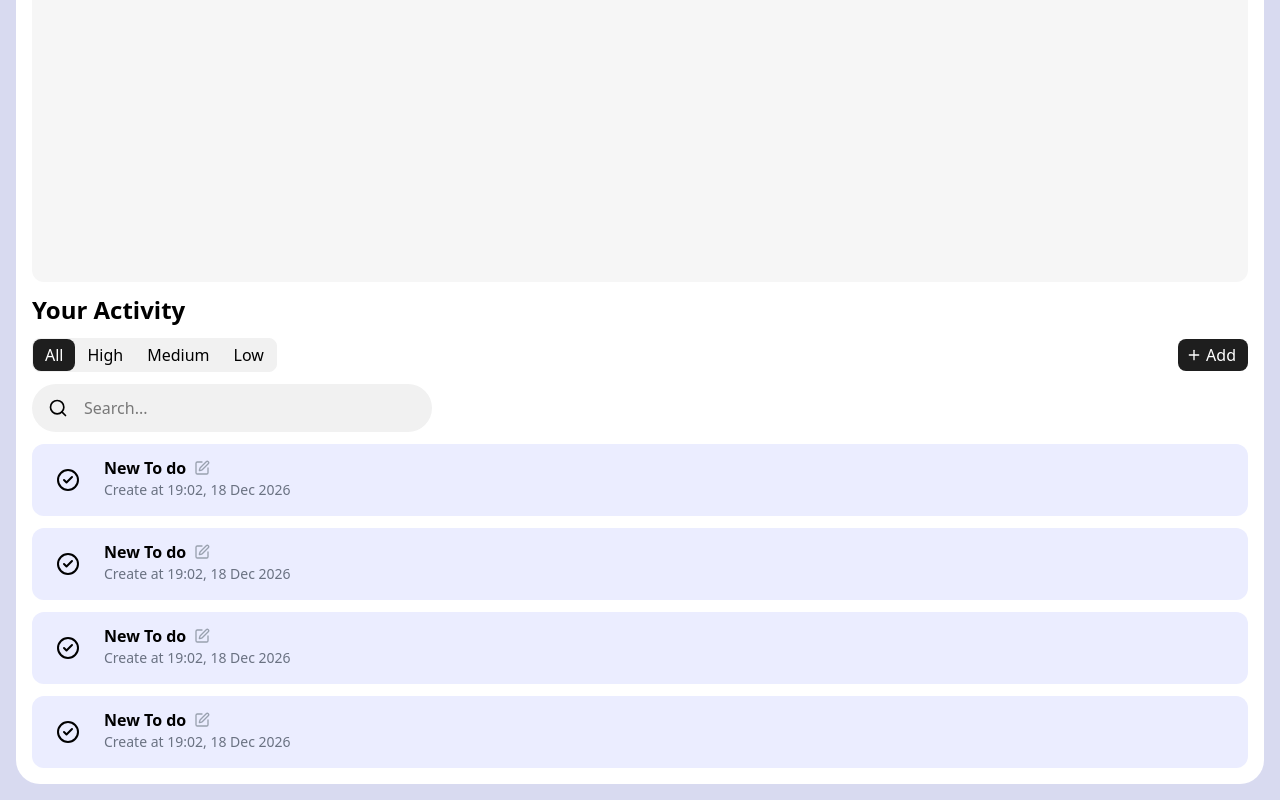
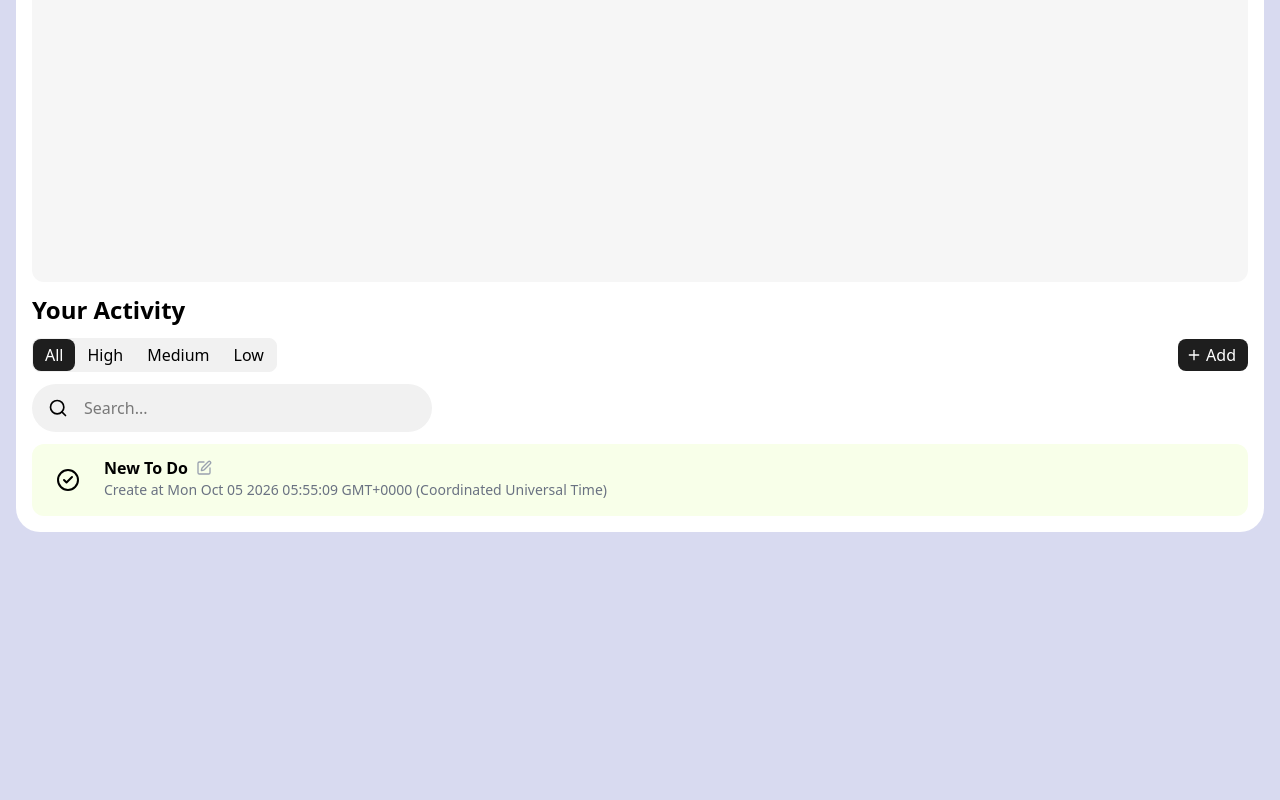
Before and after one commit to my-joseph/to-dp-app, a React (Vite) app: page / in a window 1280 px wide. Shown: the part 1074-1874 px from the top of the page. After the commit the page ends 1622 px from the top, so only its background shows below. Built offline with nearby package versions, Linux system fonts and the light colour scheme; a web font is replaced by a local one.

Commit message:
Render To Do card

```diff
--- a/src/components/Button.tsx
+++ b/src/components/Button.tsx
@@ -1,13 +1,17 @@
-import { icons, type LucideIcon } from "lucide-react";
+import { type LucideIcon } from "lucide-react";
+import { type ToDoItem } from "@/features/todo-board/types/types";
+import { initailItem } from "@/features/todo-board/components/ToDoBoard";
 
 interface ButtonProp {
   label: string;
   icon?: LucideIcon;
+  onAdd?: (item: ToDoItem) => void;
 }
 
-export default function Button({ label, icon: Icon }: ButtonProp) {
+export default function Button({ label, icon: Icon, onAdd }: ButtonProp) {
   return (
     <button
+      onClick={onAdd ? () => onAdd(initailItem) : () => {}}
       type="button"
       className={
         Icon
--- a/src/features/todo-board/components/ToDoBoard.tsx
+++ b/src/features/todo-board/components/ToDoBoard.tsx
@@ -1,6 +1,23 @@
+import { useEffect, useState } from "react";
 import ToDoColumn from "./TodoColumn";
+import { type ToDoItem } from "../types/types";
+
+export const initailItem: ToDoItem = {
+  title: "New To Do",
+  priority: "Low",
+  createAt: `${new Date()}`,
+};
 
 export default function ToDoBoard() {
+  const [toDos, setToDos] = useState<ToDoItem[]>([initailItem]);
+
+  const handleAddNewTodo = (item: ToDoItem) => {
+    setToDos((prev) => [...prev, item]);
+  };
+
+  useEffect(() => {
+    console.log(toDos);
+  }, [toDos]);
   return (
     <div className=" p-4 pt-0">
       <div className=" bg-white w-full min-h-screen rounded-3xl flex flex-col p-4">
@@ -22,7 +39,7 @@ export default function ToDoBoard() {
         </article>
         <article>
           <h3 className=" font-semibold text-2xl mb-3">Your Activity</h3>
-          <ToDoColumn />
+          <ToDoColumn toDos={toDos} onAdd={handleAddNewTodo} />
         </article>
       </div>
     </div>
--- a/src/features/todo-board/components/ToDoCard.tsx
+++ b/src/features/todo-board/components/ToDoCard.tsx
@@ -1,23 +1,24 @@
 import { CheckCircle2, Edit } from "lucide-react";
-import CheckedCircle from "@/components/CheckedCircle";
 import { type ToDoItem } from "../types/types";
-interface ToDoCard {
+interface ToDoCardProp {
   item: ToDoItem;
 }
 
-export function ToDoCard({ item }) {
+export function ToDoCard({ item }: ToDoCardProp) {
   return (
-    <article className=" grid grid-cols-[auto_1fr] w-full bg-[#EBEDFF] p-3 rounded-xl gap-3">
+    <article
+      className={`grid grid-cols-[auto_1fr] w-full ${item.priority === "Medium" && `bg-[#EBEDFF]`} ${item.priority === "High" && `bg-[#FFE2E1]`} ${item.priority === "Low" && `bg-[#F8FFE9]`} p-3 rounded-xl gap-3`}
+    >
       <div className=" flex justify-center p-3">
         <CheckCircle2 />
       </div>
       <div className="">
         <div className=" flex items-center gap-2 font-semibold">
-          New To do
+          {item.title}
           <Edit className=" inline w-4 h-4 aspect-square shrink-0 text-gray-400" />
         </div>
         <div className=" text-sm text-gray-500">
-          Create at 19:02, 18 Dec 2026
+          {`Create at ${item.createAt}`}
         </div>
       </div>
     </article>
--- a/src/features/todo-board/components/TodoColumn.tsx
+++ b/src/features/todo-board/components/TodoColumn.tsx
@@ -1,8 +1,14 @@
 import Button from "@/components/Button";
 import { Plus, Search } from "lucide-react";
 import { ToDoCard } from "./ToDoCard";
+import { type ToDoItem } from "../types/types";
 
-export default function ToDoColumn() {
+interface ToDoColumnProp {
+  toDos: ToDoItem[];
+  onAdd?: (item: ToDoItem) => void;
+}
+
+export default function ToDoColumn({ onAdd, toDos }: ToDoColumnProp) {
   return (
     <div>
       <div className=" flex flex-col">
@@ -21,7 +27,7 @@ export default function ToDoColumn() {
               Low
             </button>
           </div>
-          <Button label={"Add"} icon={Plus} />
+          <Button label={"Add"} icon={Plus} onAdd={onAdd} />
         </div>
         <div className=" my-3">
           <div className=" flex items-center  bg-[#F1F1F1] max-w-100 w-full rounded-full px-4 py-2 gap-4 focus-within:ring-black focus-within:ring">
@@ -39,10 +45,11 @@ export default function ToDoColumn() {
       </div>
 
       <div className=" flex flex-col gap-3 w-full">
-        <ToDoCard />
-        <ToDoCard />
-        <ToDoCard />
-        <ToDoCard />
+        {toDos &&
+          toDos.length > 0 &&
+          toDos.map((item) => {
+            return <ToDoCard item={item} />;
+          })}
       </div>
     </div>
   );
```
